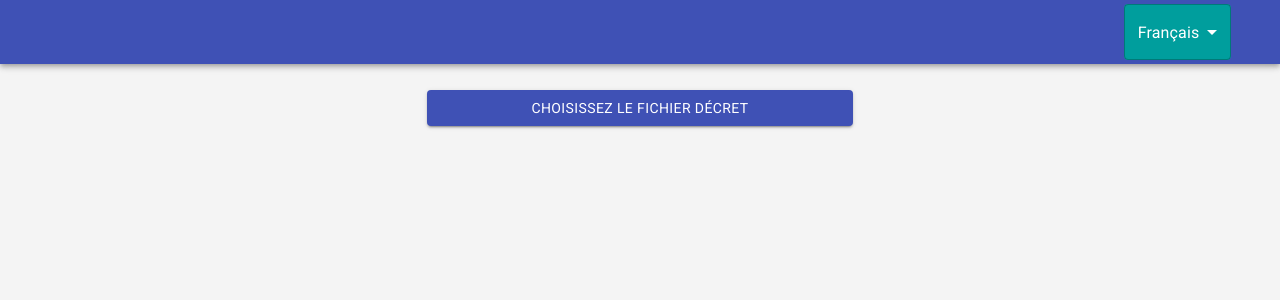
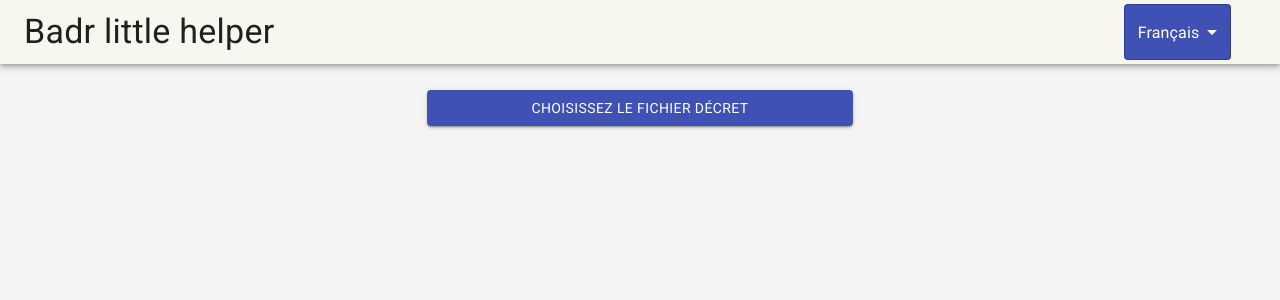
Before and after one commit to zuurheid/badr-little-helper, a React app in the folder site/: page / in a window 1280 px wide. Shown: the top 300 px of the page. Built offline with nearby package versions, Linux system fonts and the light colour scheme; what @zuurheid/french-nat-decrees-parser would draw is missing.

Commit message:
feat: add first version of navbar with the language selector

```diff
--- a/site/src/components/Button/index.tsx
+++ b/site/src/components/Button/index.tsx
@@ -1,9 +1,9 @@
-import React, { useEffect, useState } from "react";
-import ButtonMUI from "@material-ui/core/Button";
+import React from "react";
+import MUIButton from "@material-ui/core/Button";
 
 export interface ButtonProps {
   text: string;
-  onClick: () => void;
+  onClick?: () => void;
   color?: "primary" | "secondary" | "default";
   variant?: "outlined" | "contained";
   disabled?: boolean;
@@ -17,7 +17,7 @@ const Button: React.FC<ButtonProps> = ({
   disabled,
 }) => {
   return (
-    <ButtonMUI
+    <MUIButton
       color={color || "default"}
       onClick={onClick}
       disabled={disabled}
@@ -25,7 +25,7 @@ const Button: React.FC<ButtonProps> = ({
       variant={variant || "contained"}
     >
       {text}
-    </ButtonMUI>
+    </MUIButton>
   );
 };
 
--- a/site/src/components/Navbar/LanguageSelect/index.tsx
+++ b/site/src/components/Navbar/LanguageSelect/index.tsx
@@ -2,7 +2,6 @@ import React, { useState } from "react";
 import FormControl from "@material-ui/core/FormControl";
 import MUISelect from "@material-ui/core/Select";
 import MenuItem from "@material-ui/core/MenuItem";
-import { createMuiTheme } from "@material-ui/core/styles";
 import { useTranslation } from "react-i18next";
 import styled from "styled-components";
 
@@ -48,7 +47,7 @@ const Select = styled(MUISelect)`
   && {
     .MuiSelect-root {
       color: white;
-      background: #009e9d;
+      background: #3f51b5;
     }
     .MuiSvgIcon-root {
       color: white;
--- a/site/src/components/Navbar/Navbar.module.scss
+++ b/site/src/components/Navbar/Navbar.module.scss
@@ -2,3 +2,7 @@
   margin-left: auto;
   margin-right: 2%;
 }
+
+.appBar {
+  background: #e8d5b5;
+}
--- a/site/src/components/Navbar/index.tsx
+++ b/site/src/components/Navbar/index.tsx
@@ -3,11 +3,19 @@ import AppBar from "@material-ui/core/AppBar";
 import Toolbar from "@material-ui/core/Toolbar";
 import LanguageSelect from "./LanguageSelect";
 import s from "./Navbar.module.scss";
+import { Typography } from "@material-ui/core";
 
 const Navbar = () => {
   return (
-    <AppBar position="static">
+    <AppBar
+      position="static"
+      style={{
+        backgroundColor: "rgba(255, 250, 222, 0.25)",
+        color: "rgba(0, 0, 0, 0.87)",
+      }}
+    >
       <Toolbar>
+        <Typography variant="h4">Badr little helper</Typography>
         <div className={s.languageSelectButton}>
           <LanguageSelect />
         </div>
```
